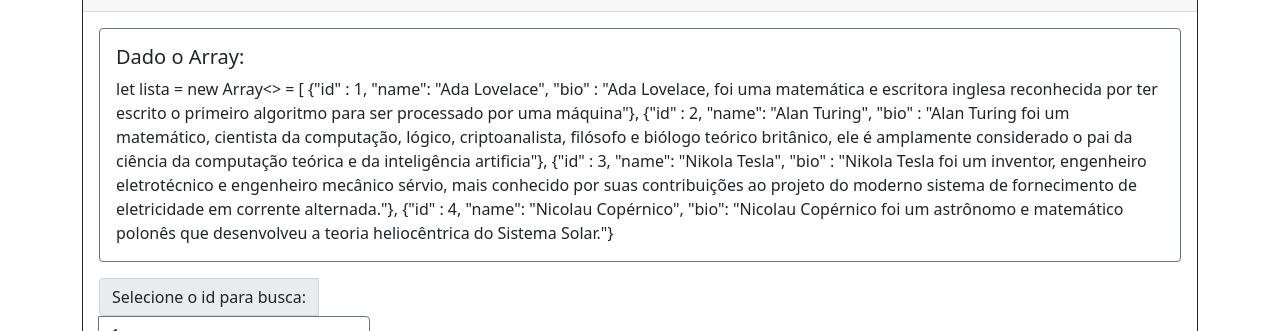
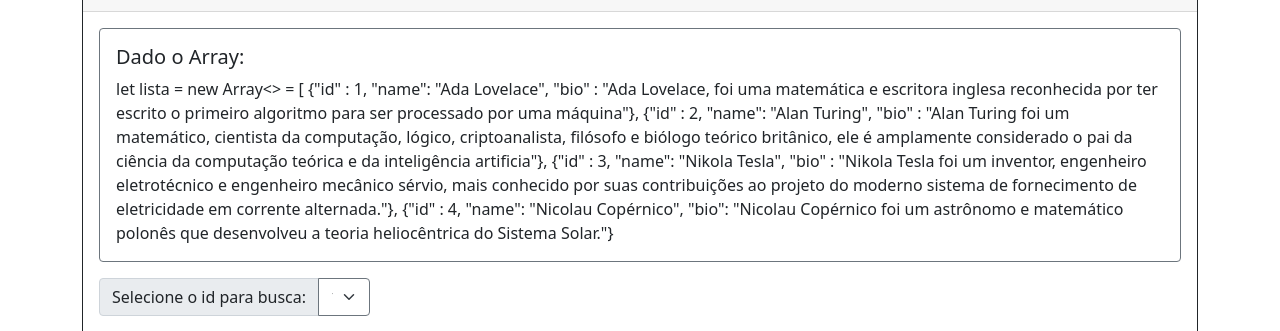
Before and after one commit to GabrielPradoC/helpperOrigins, a website built with webpack: page sprint-1/index.html in a window 1280 px wide. Shown: the part 469-800 px from the top of the page. Built offline with nearby package versions, Linux system fonts and the light colour scheme.

Commit message:
Fix small style problem

```diff
--- a/sprint-1/index.html
+++ b/sprint-1/index.html
@@ -80,9 +80,9 @@
             </div>
             <div>
               <div class="input-group w-25 mt-3 mb-3">
-                <span class="input-group-text">Selecione o id para busca:</span>
+                <label for="exercise2-id-select" class="input-group-text">Selecione o id para busca:</label>
                 <select
-                  class="form-select w-25 border-secondary"
+                  class="form-select border-secondary"
                   id="exercise2-id-select"
                 ></select>
               </div>
```
